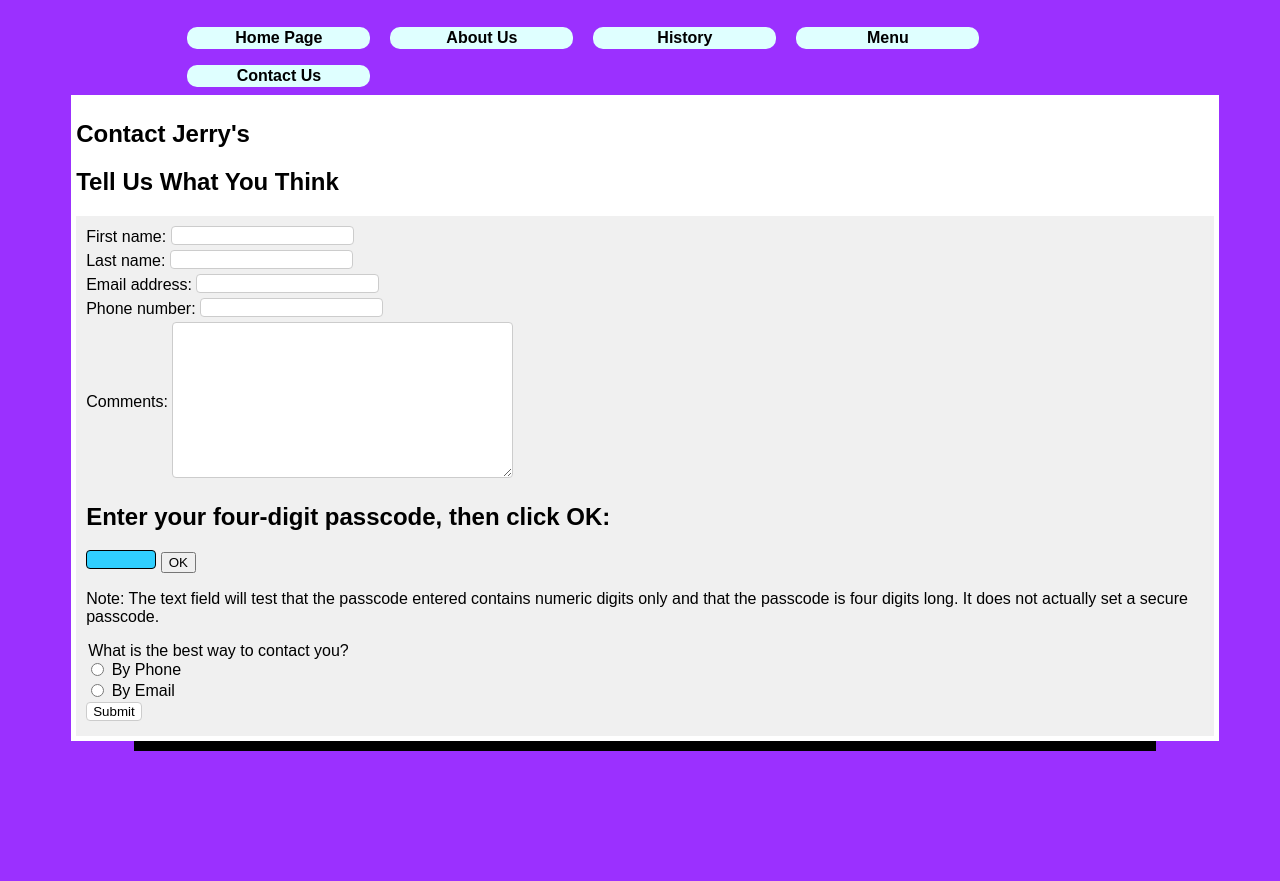
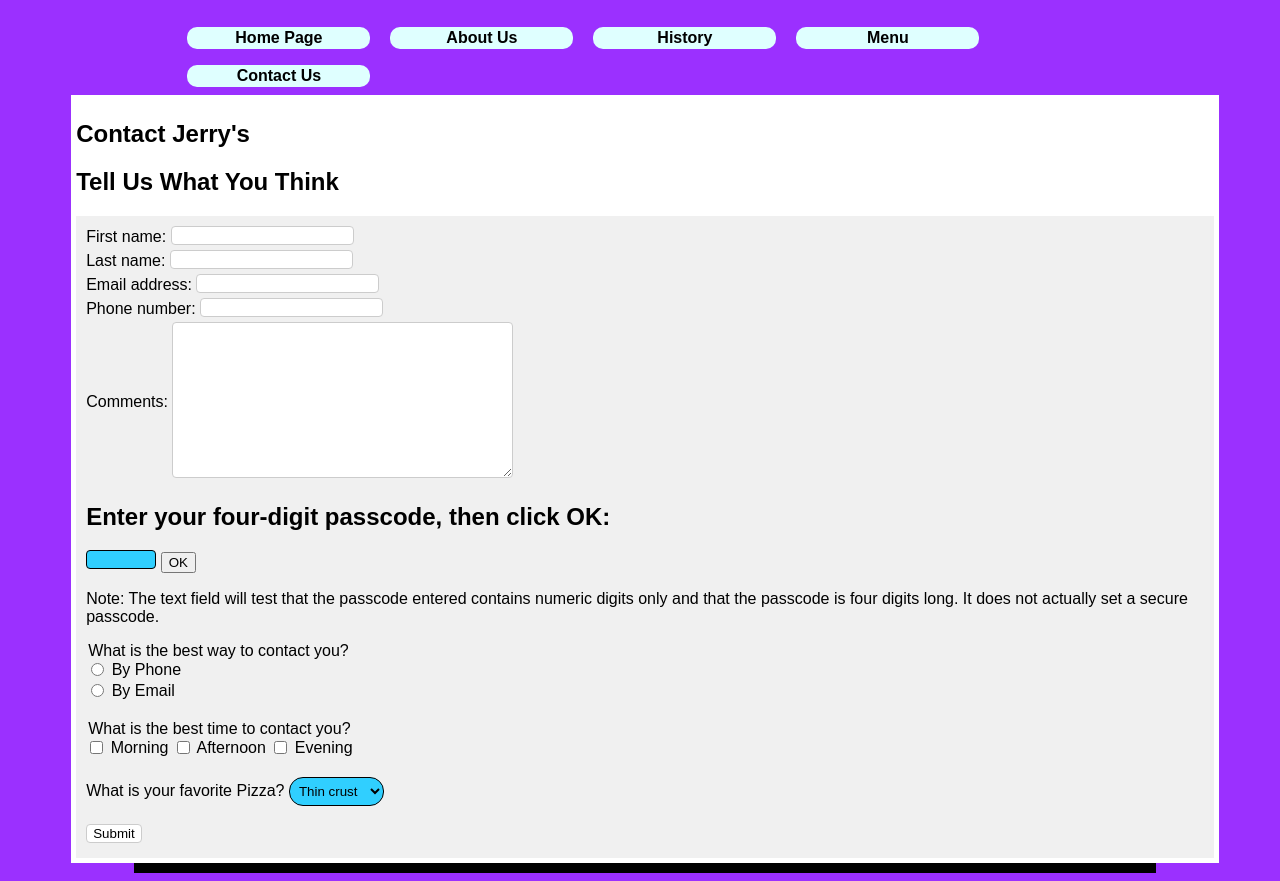
Before and after one commit to kmaher1010/jerryspizzaandpub, a plain HTML site: page contactus.html in a window 1280 px wide. Shown: the part 204-1085 px from the top of the page. Before the commit the page ends 963 px from the top, so only its background shows below. Drawn offline with Linux system fonts and the light colour scheme.

Commit message:
feedback changes

```diff
--- a/contactus.html
+++ b/contactus.html
@@ -24,13 +24,20 @@
             vertical-align: middle;
         }
 
-        #id1 {
+        .highlightinput {
             background-color: #30cfff;
             border: 1px solid #000000;
         }
 
-        #passcode {
-            color: #ff0000
+        .highlightmessage {
+            color: #ff0000;
+        }
+
+        .secondaryhighlight {
+            padding: 5px;
+            background-color: #30cfff;
+            border: 1px solid #000000;
+            border-radius: 14px;
         }
     </style>
 
@@ -83,10 +90,10 @@
             <br>
 
             <h2>Enter your four-digit passcode, then click OK:</h2>
-            <input id="id1" name="id1" type="number" min="1000" max="9999">
+            <input id="id1" name="id1" class="highlightinput" type="number" min="1000" max="9999">
 
             <button type="button" onclick="myFunction()">OK</button>
-            <p id="passcode"></p>
+            <p id="passcode" class="highlightmessage"></p>
             <p>Note: The text field will test that the passcode entered
                 contains numeric digits only and that the passcode is four digits long.
                 It does not actually set a secure passcode.
@@ -96,7 +103,7 @@
                 function myFunction() {
                     var inpObj = document.getElementById("id1");
                     if (inpObj.checkValidity() == false) {
-                        document.getElementById("passcode").innerHTML = "Passcode is not valid";
+                        document.getElementById("passcode").innerHTML = inpObj.validationMessage;
                     } else {
                         document.getElementById("passcode").innerHTML = "Passcode is valid";
                     }
@@ -109,7 +116,30 @@
             <br>
             <input type="radio" id="byemail" name="contactby" value="Email">
             <label for="byemail">By Email</label>
+            <br>
+            <br>
 
+            <legend>What is the best time to contact you?</legend>
+            <input type="checkbox" id="besttime-morning" class="secondaryhighlight" name="besttime-morning"
+                value="Morning">
+            <label for="besttime-morning">Morning</label>
+            <input type="checkbox" id="besttime-afternoon" class="secondaryhighlight" name="besttime-afternoon"
+                value="Afternoon">
+            <label for="besttime-afternoon">Afternoon</label>
+            <input type="checkbox" id="besttime-evening" class="secondaryhighlight" name="besttime-evening"
+                value="Evening">
+            <label for="besttime-evening"> Evening</label>
+            <br>
+            <br>
+            <label for="pizza">What is your favorite Pizza?</label>
+            <select name="pizza" id="pizza" class="secondaryhighlight">
+                <option value="thin" class="secondaryhighlight">Thin crust</option>
+                <option value="deepdish" class="secondaryhighlight">Deep Dish</option>
+                <option value="stuffed" class="secondaryhighlight">Stuffed</option>
+            </select>
+
+
+            <br>
             <br>
             <input type="submit" value="Submit">
         </form>
```
